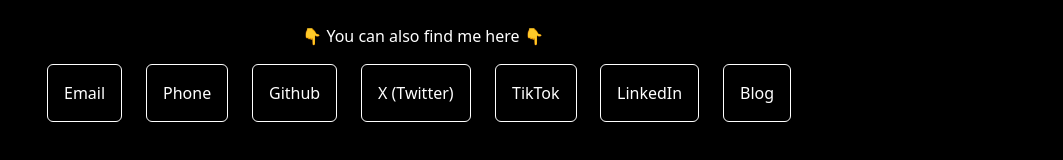
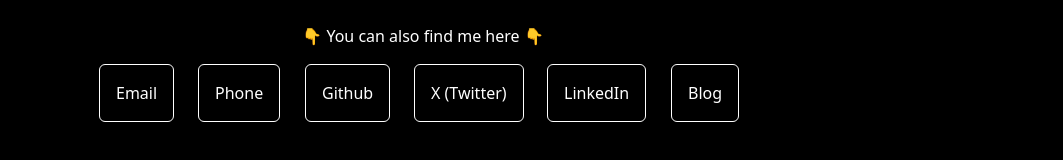
Before and after one commit to Owbird/Owbird, a Next.js app: page /about in a window 1280 px wide. Shown: the part 332-492 px from the top of the page, without its empty margins (217-1280 px from the left). Built offline with nearby package versions, Linux system fonts and the light colour scheme.

Commit message:
chore (about): Remove tiktok

```diff
--- a/src/data/constants/index.ts
+++ b/src/data/constants/index.ts
@@ -9,7 +9,7 @@ export const socialLinks = [
   { label: "Phone", href: "tel:233265542141" },
   { label: "Github", href: "https://github.com/owbird" },
   { label: "X (Twitter)", href: "https://x.com/_owbird_" },
-  { label: "TikTok", href: "https://www.tiktok.com/@owbird.dev" },
+  // { label: "TikTok", href: "https://www.tiktok.com/@owbird.dev" },
   { label: "LinkedIn", href: "https://www.linkedin.com/in/obed-forkuo/" },
   { label: "Blog", href: "https://blog.owbird.site/" },
 ];
```
